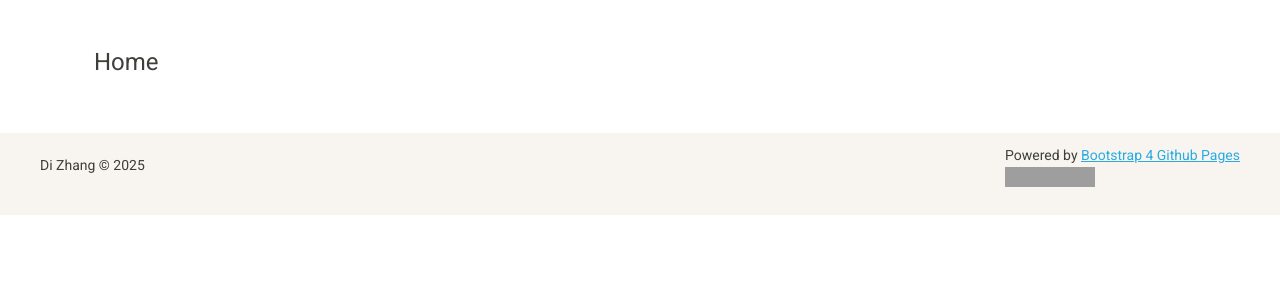
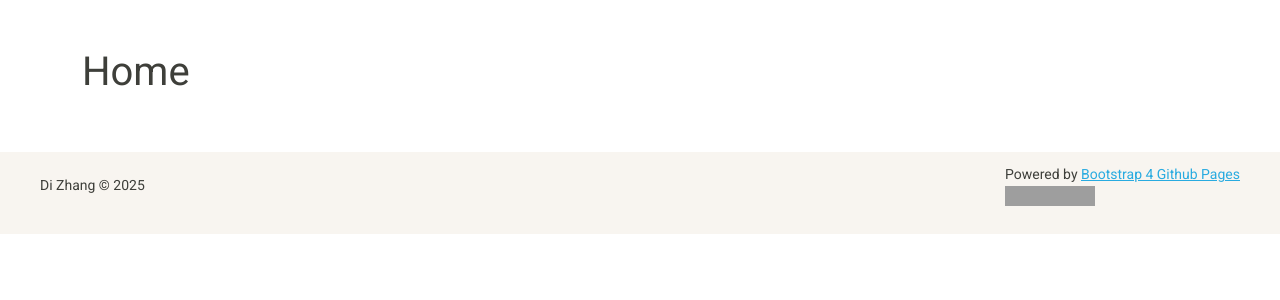
Before and after one commit to zhangdi33/zhangdi33.github.io, a Jekyll site: the page built from index.md, in a window 1280 px wide. Shown: the top 300 px of the page. Built offline with Jekyll 4.4.1, drawn with Linux system fonts in a browser that asks for light colours; grey boxes are pictures that could not be loaded.

Commit message:
Update home.html

```diff
--- a/_layouts/home.html
+++ b/_layouts/home.html
@@ -1,26 +1,41 @@
 ---
 layout: default
 ---
-<!DOCTYPE html>
-<html lang="{{ page.lang | default: site.lang | default: "en" }}">
 
-  {%- include head.html -%}
-  <head>
-    <!--- fontawesome icon --->
-    <link rel="stylesheet" href="https://cdnjs.cloudflare.com/ajax/libs/font-awesome/6.0.0/css/all.min.css">
-  </head>
-  <body>
+<div>
 
-  <div>
-    <div class="container page-content">
-      {%- if page.title -%}
-      <h4>{{ page.title }}</h4>
-      {%- endif -%}
-      <section>
-        {{ content }}
-      </section>
-    </div>
-  </div>
+  {%- if page.title -%}
+  <header>
+    <h1>{{ page.title }}</h1>
+  </header>
+  {%- endif -%}
 
-  </body>
-</html>
+  <section>
+    {{ content }}
+  </section>
+
+  {%- if site.posts.size > 0 -%}
+    <p class="h4">{{ page.list_title | default: "Posts" }}</p>
+    <ul class="list-unstyled">
+      {%- for post in site.posts -%}
+      <li>
+        <span class="text-muted">
+          {%- assign date_format = "%b %-d, %Y" -%}
+          {{ post.date | date: date_format }}
+        </span>
+        <p class="h5">
+          <a href="{{ post.url | relative_url }}">
+            {{ post.title | escape }}
+          </a>
+        </p>
+        {%- if site.show_excerpts -%}
+          {{ post.excerpt }}
+        {%- endif -%}
+      </li>
+      {%- endfor -%}
+    </ul>
+
+    <p class="rss-subscribe">subscribe <a href="{{ "/feed.xml" | relative_url }}">via RSS</a></p>
+  {%- endif -%}
+
+</div>
```
